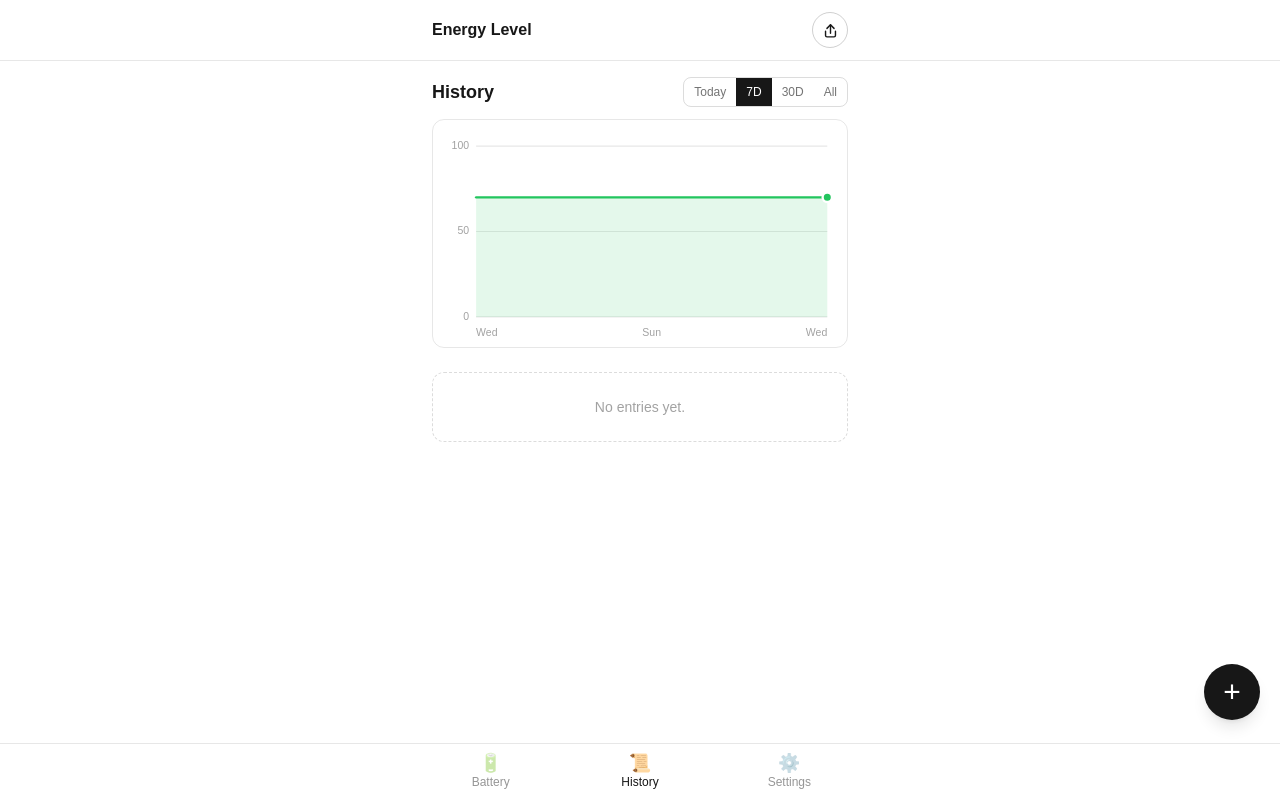
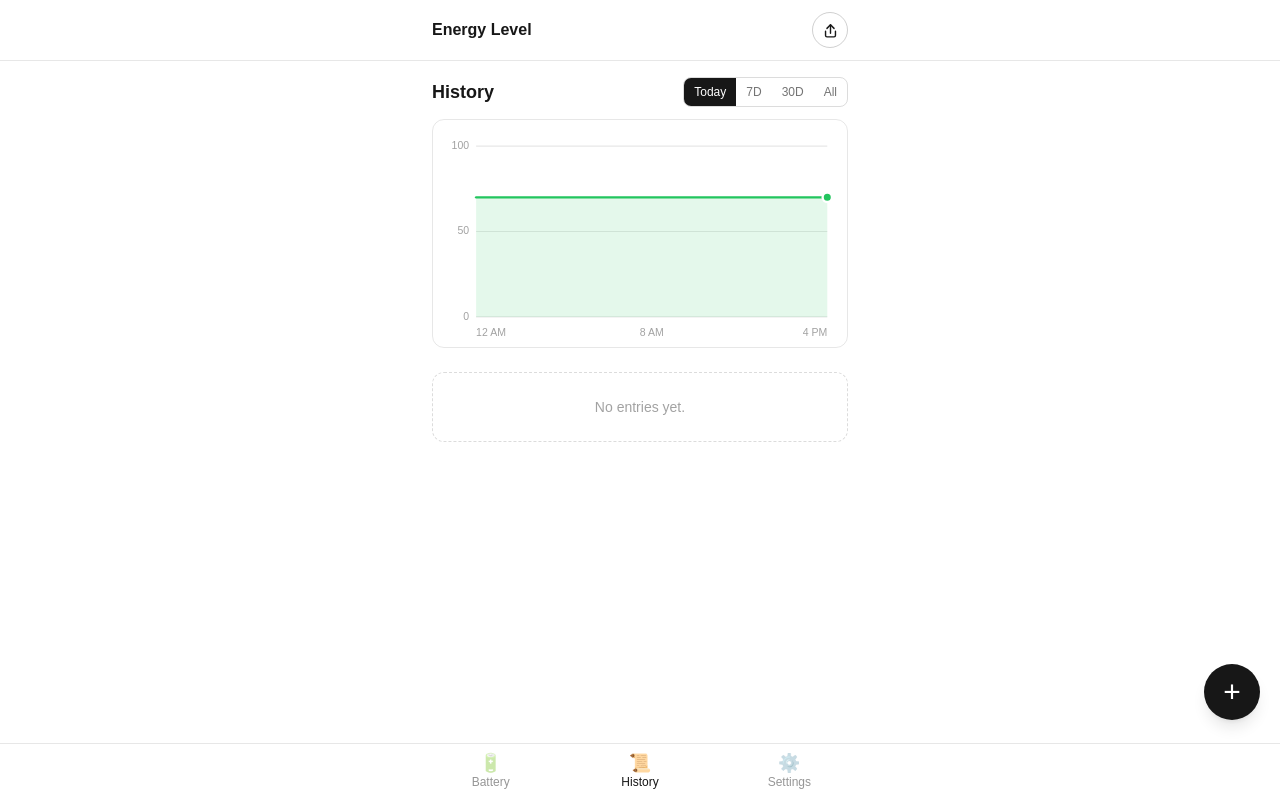
Before and after one commit to JeromeWirth/human-energy-level, a Next.js app: page /history in a window 1280 px wide. Both pictures are taken after a click on the button "Get started". Built offline with nearby package versions, Linux system fonts and the light colour scheme.

Commit message:
Default the History window to Today
The chart's most immediately useful view for a couple checking in is
the current day, not a rolling week.

```diff
--- a/src/app/(main)/history/page.tsx
+++ b/src/app/(main)/history/page.tsx
@@ -13,7 +13,7 @@ import {
 
 export default function HistoryPage() {
   const { events, level, startEditingEvent, hydrated } = useEnergy();
-  const [windowDays, setWindowDays] = useState<WindowDays>(7);
+  const [windowDays, setWindowDays] = useState<WindowDays>("today");
 
   const points = useMemo(
     () => buildHistorySeries(events, level, windowDays),
```
